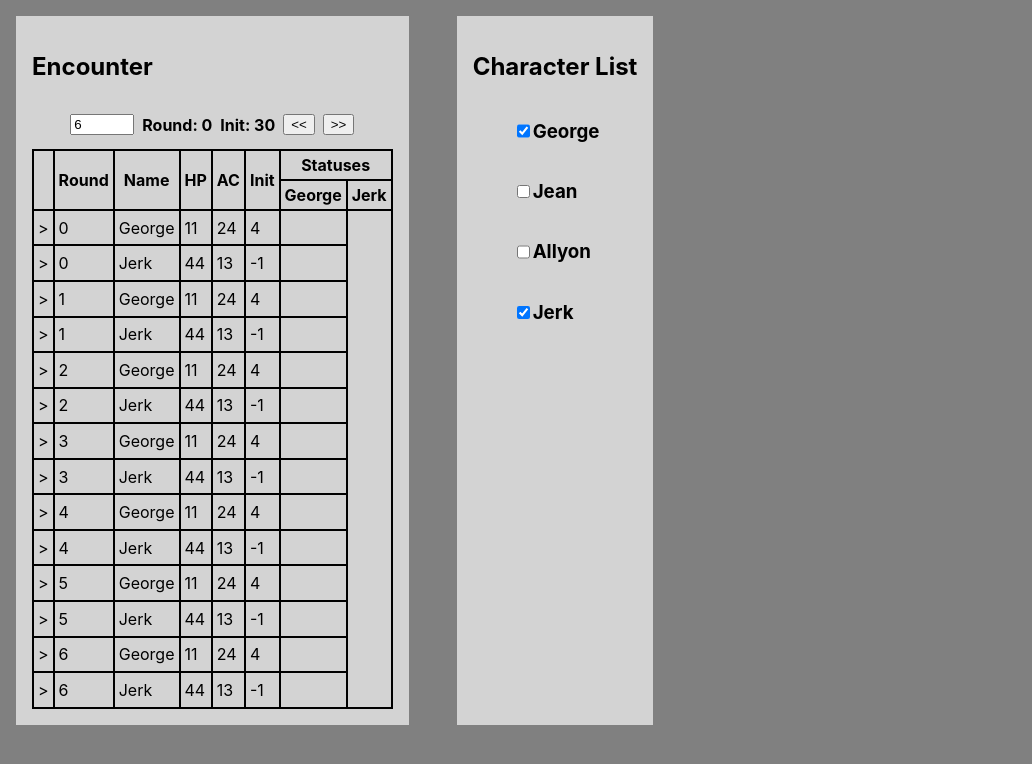
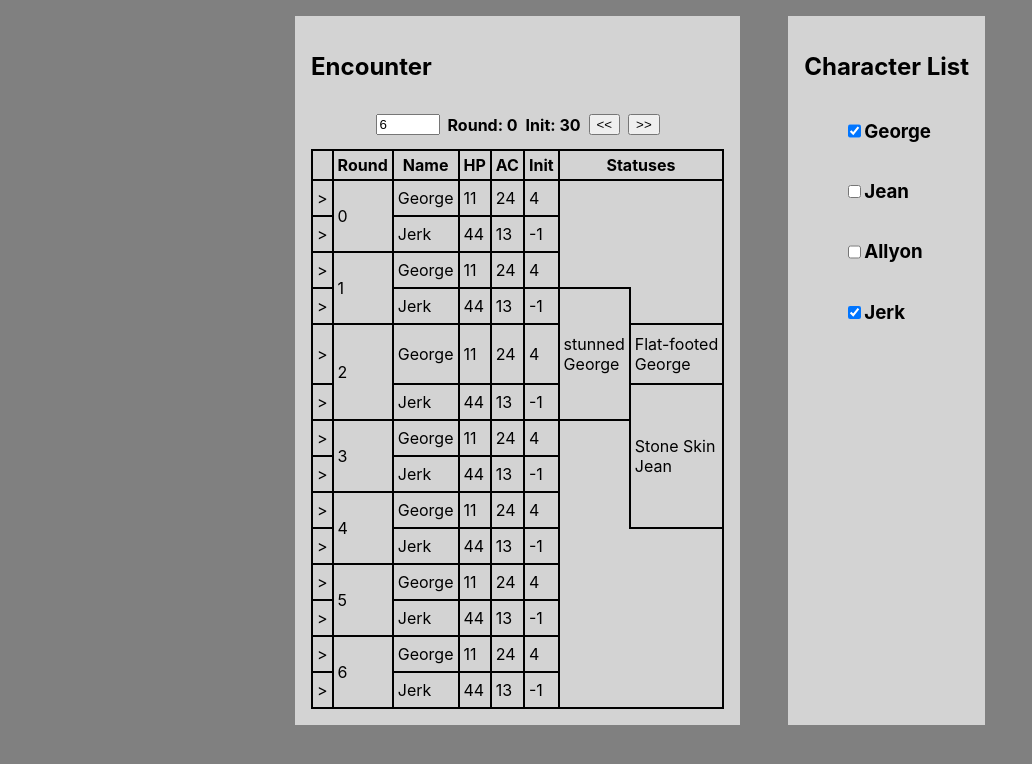
Before and after one commit to jamestw13/dm-helper, a React (Create React App) app: page / in a window 1280 px wide. Shown: the top 764 px of the page, without its empty margins (0-1032 px from the left). Built offline with nearby package versions, Linux system fonts and the light colour scheme.

Commit message:
added encounter log and implemented

```diff
--- a/src/App.css
+++ b/src/App.css
@@ -15,6 +15,7 @@ body {
 
 #container {
   display: flex;
+  justify-content: center;
   gap: 1em;
 }
 
--- a/src/CharacterRow.jsx
+++ b/src/CharacterRow.jsx
@@ -1,25 +1,20 @@
-export const CharacterRow = ({
-  character: c,
-  index: round,
-  numChars,
-  statuses,
-}) => {
+export const CharacterRow = ({ character: c, statuses: s }) => {
   return (
-    <tr>
-      <td>&gt;</td>
-      <td>{round}</td>
+    <>
       <td>{c.name}</td>
       <td>{c.hp}</td>
       <td>{c.ac}</td>
       <td>{c.init}</td>
-      {statuses?.map((status, i) => {
-        return status.charAffected === c.name && status.startRound === round ? (
-          <td>{status.name}</td>
-        ) : (
-          <td></td>
+      {s?.map((status, i) => {
+        console.log("status", status);
+        return (
+          <td key={i} rowSpan={status.duration}>
+            {status.name}
+            <br />
+            {status.target}
+          </td>
         );
       })}
-      <td></td>
-    </tr>
+    </>
   );
 };
--- a/src/TrackerTable.jsx
+++ b/src/TrackerTable.jsx
@@ -1,55 +1,69 @@
 import { useEffect } from "react";
 import { useState } from "react";
 import { CharacterRow } from "./CharacterRow";
+import { statuses } from "./demoData";
 
 export const TrackerTable = ({ chars, numRounds }) => {
-  const [activeChars, setActiveChars] = useState();
+  const [activeChars, setActiveChars] = useState(
+    chars.filter((char) => !!char.inEncounter)
+  );
+  const [encounterLog, setEncounterLog] = useState([]);
+
+  useEffect(() => {
+    const data = [...Array(numRounds + 1)].map((round, i) => {
+      return {
+        round: i,
+        turns: activeChars?.map((char, j) => {
+          return {
+            j,
+            char,
+            statuses: statuses.filter((status) => {
+              return status.startRound === i && status.startTurn === j;
+            }),
+          };
+        }),
+      };
+    });
+    setEncounterLog(data);
+  }, [activeChars]);
 
   useEffect(() => {
     setActiveChars(chars.filter((char) => !!char.inEncounter));
-    console.log("activeChars: ", activeChars);
   }, [chars]);
-  const charRows = [];
-  for (let i = 0; i <= numRounds; i++) {
-    chars.forEach((c) => {
-      if (c.inEncounter) {
-        charRows.push(
-          <CharacterRow key={c.name + i} character={c} index={i} numChars={2} />
-        );
-      }
-    });
-  }
 
   return (
     <>
       <table id="tracker-table">
         <thead id="tracker-header">
           <tr>
-            <th rowSpan="2"></th>
-            <th rowSpan="2">Round</th>
-            <th rowSpan="2">Name</th>
-            <th rowSpan="2">HP</th>
-            <th rowSpan="2">AC</th>
-
-            <th rowSpan="2">Init</th>
-            <th
-              colSpan={
-                chars.map((c, i) => {
-                  return c.inEncounter && <th key={i}>{c.name}</th>;
-                }).length
-              }
-              id="status-header"
-            >
-              Statuses
-            </th>
-          </tr>
-          <tr>
-            {chars.map((c, i) => {
-              return c.inEncounter && <th key={i}>{c.name}</th>;
-            })}
+            <th></th>
+            <th>Round</th>
+            <th>Name</th>
+            <th>HP</th>
+            <th>AC</th>
+            <th>Init</th>
+            <th colSpan="100%">Statuses</th>
           </tr>
         </thead>
-        <tbody id="tracker-body">{charRows}</tbody>
+        <tbody>
+          {encounterLog &&
+            encounterLog.map((e) =>
+              e.turns.map((turn, j) => {
+                console.log(turn);
+                return (
+                  <tr key={turn.index}>
+                    <td>&gt;</td>
+                    {j === 0 && <td rowSpan={e.turns.length}>{e.round}</td>}
+                    <CharacterRow
+                      key={turn.char.name + j}
+                      character={turn.char}
+                      statuses={turn.statuses}
+                    />
+                  </tr>
+                );
+              })
+            )}
+        </tbody>
       </table>
     </>
   );
--- a/src/demoData.js
+++ b/src/demoData.js
@@ -1,6 +1,28 @@
 export const statuses = [
-  { charAffected: "Jean", name: "Stone Skin", startRound: 2, duration: 4 },
-  { charAffected: "George", name: "stunned", startRound: 1, duration: 3 },
+  {
+    target: "Jean",
+    name: "Stone Skin",
+    startRound: 2,
+    startTurn: 1,
+    caster: "Jean",
+    duration: 4,
+  },
+  {
+    target: "George",
+    name: "stunned",
+    startRound: 1,
+    startTurn: 1,
+    caster: "Jean",
+    duration: 3,
+  },
+  {
+    target: "George",
+    name: "Flat-footed",
+    startRound: 2,
+    startTurn: 0,
+    caster: "Jean",
+    duration: 1,
+  },
 ];
 
 export const charData = [
```
